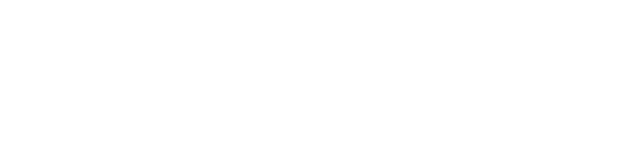
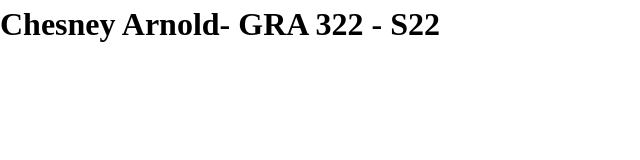
Before and after one commit to ChesneyArnold/gra322-s22, a plain HTML site: page index.html in a window 1280 px wide. Shown: the whole page, without its empty margins (0-640 px from the left). Drawn offline with Linux system fonts and the light colour scheme.

Commit message:
add page title

```diff
--- a/index.html
+++ b/index.html
@@ -4,7 +4,7 @@
 <head>
   <meta charset="utf-8">
 
-  <title></title>
+  <title>Chesney Arnold- GRA 322 - S22</title>
 
   <meta name="viewport" content="width=device-width, initial-scale=1">
 
@@ -16,6 +16,7 @@
 
 <body>
   <!-- Add your content here -->
+  <h1>Chesney Arnold- GRA 322 - S22</h1>
 
   <!-- Load Scripts -->
   <script src="js/scripts.js"></script>
```
